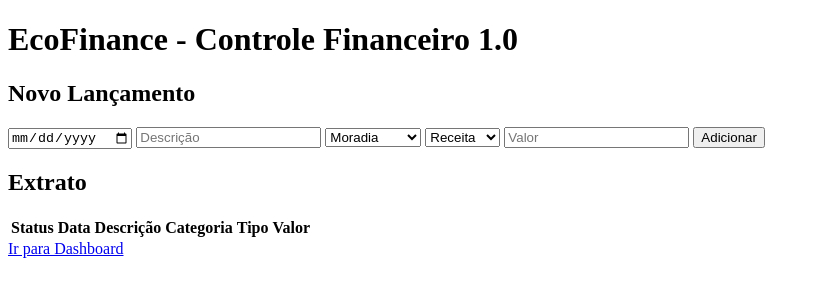
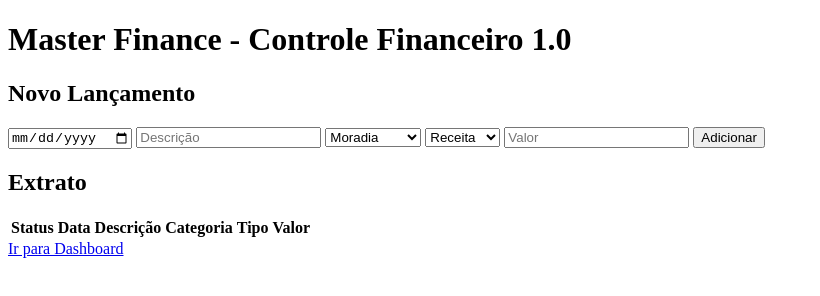
Before and after one commit to pbrofabio2-9233/eco-finance01, a plain HTML site: page index.html in a window 1280 px wide. Shown: the whole page, without its empty margins (0-820 px from the left). Drawn offline with Linux system fonts and the light colour scheme.

Commit message:
Update index.html

```diff
--- a/index.html
+++ b/index.html
@@ -7,7 +7,7 @@
 </head>
 <body>
 
-<h1>EcoFinance - Controle Financeiro 1.0</h1>
+<h1>Master Finance - Controle Financeiro 1.0</h1>
 
 <section class="form-section">
     <h2>Novo Lançamento</h2>
```
